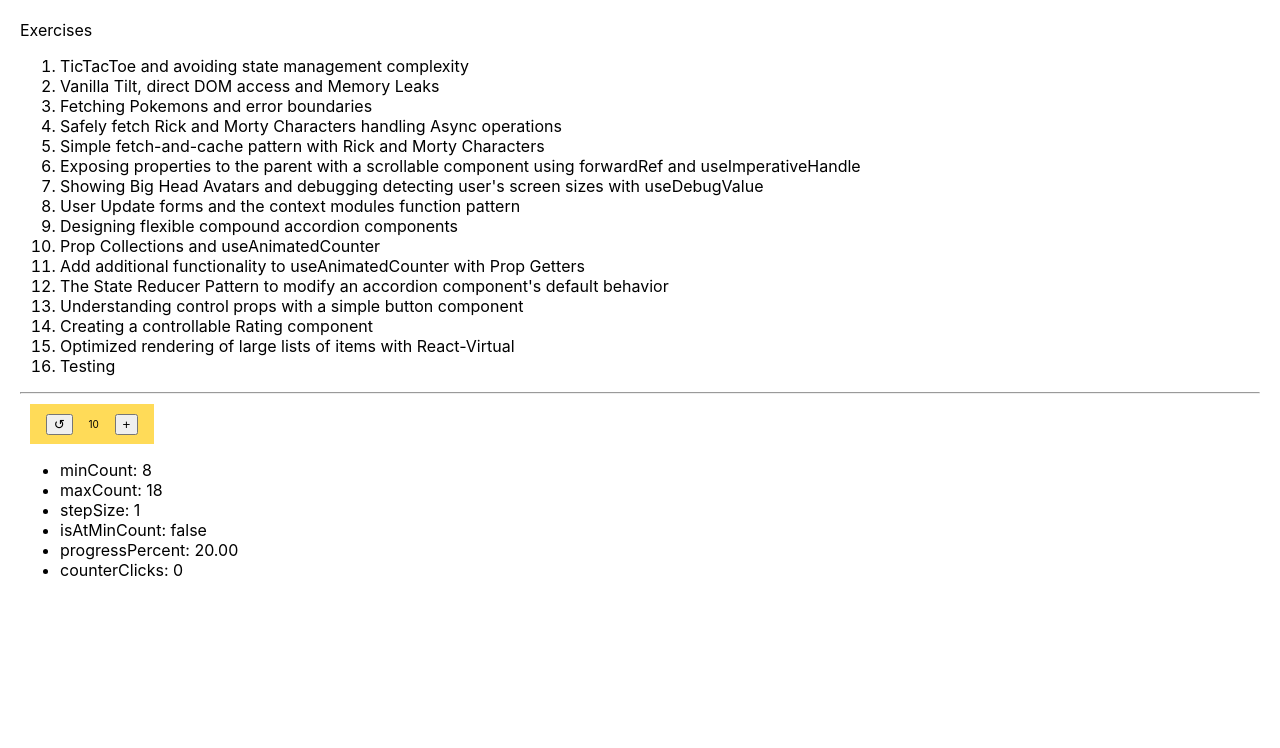
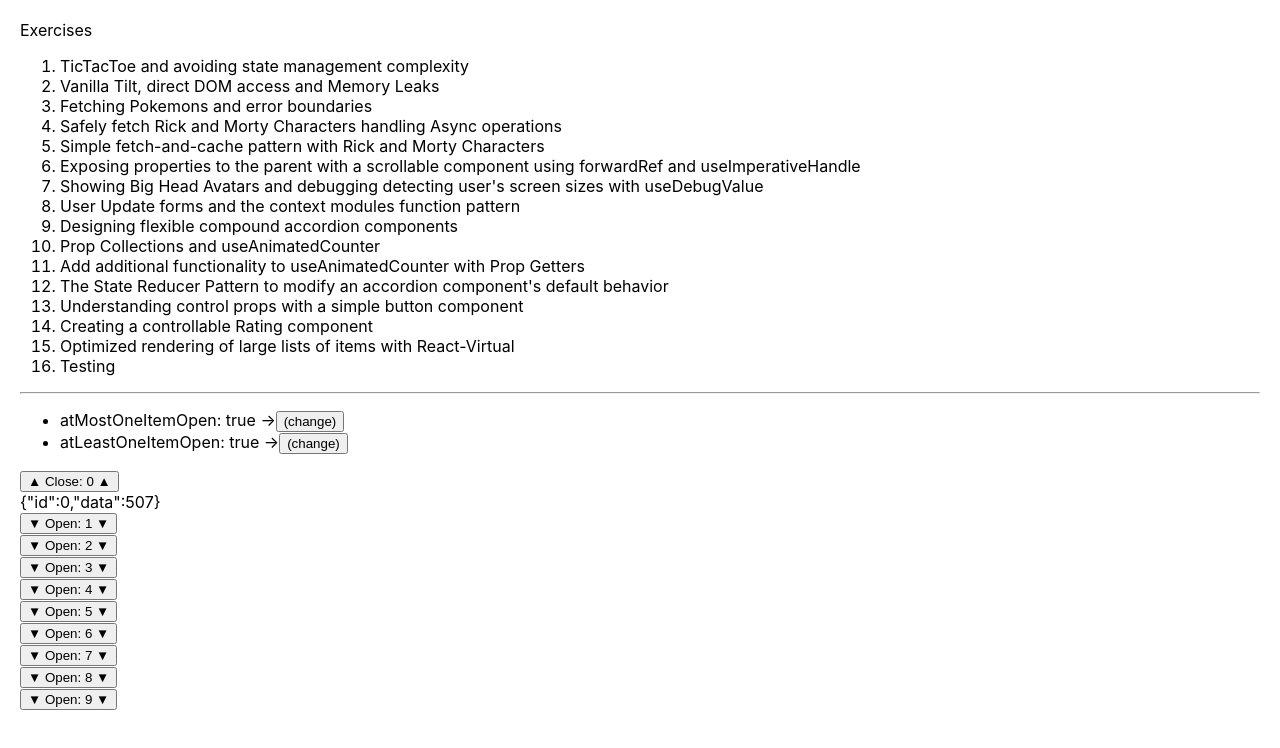
Before and after one commit to rkrux/deep-blue-sea, a React (Create React App) app: page / in a window 1280 px wide. Shown: the top 748 px of the page. Built offline with nearby package versions, Linux system fonts and the light colour scheme.

Commit message:
added remaining sols

```diff
--- a/src/App.tsx
+++ b/src/App.tsx
@@ -12,8 +12,11 @@ import {
 	Eight,
 	Nine,
 	Ten,
+	Eleven,
+	Twelve,
+	Thirteen,
+	Fourteen,
 	Testing,
-	Eleven,
 } from './exercises';
 import './App.css';
 
@@ -83,7 +86,7 @@ const exerciseConfigs: ExerciseConfig[] = [
 	{
 		title:
 			"The State Reducer Pattern to modify an accordion component's default behavior",
-		implementation: <ComingSoon exerciseNumber={12} />,
+		implementation: <Twelve />,
 	},
 	{
 		title: 'Understanding control props with a simple button component',
@@ -104,7 +107,7 @@ const exerciseConfigs: ExerciseConfig[] = [
 ];
 
 function App() {
-	const [exerciseNumber, setExerciseNumber] = useState<Exercise>(10);
+	const [exerciseNumber, setExerciseNumber] = useState<Exercise>(11);
 	return (
 		// Provide the client to your App
 		<QueryClientProvider client={queryClient}>
--- /dev/null
+++ b/src/exercises/12/accordion.jsx
@@ -0,0 +1,173 @@
+import {
+	Children,
+	cloneElement,
+	createContext,
+	useContext,
+	useReducer,
+} from 'react';
+
+function combineReducers(reducers) {
+	return (openItems, action) => {
+		let prevOpenItems = openItems;
+		let currentOpenItems;
+		reducers.forEach((reducer) => {
+			currentOpenItems = reducer(prevOpenItems, action);
+			prevOpenItems = currentOpenItems;
+		});
+		return currentOpenItems;
+	};
+}
+
+// Close any other open item before opening another one
+function atMostOneItemOpenReducer(openItems, action) {
+	switch (action.type) {
+		case 'open':
+			return openItems.length > 1 ? [0] : [action.index];
+		case 'close':
+			return openItems.filter((itemIndex) => itemIndex !== action.index);
+		default:
+			throw new Error(
+				`Invalid action type ${action.type} for atMostOneItemOpenReducer`
+			);
+	}
+}
+
+// Don't let the last opened item be closed
+function atLeastOneItemOpenReducer(openItems, action) {
+	switch (action.type) {
+		case 'open':
+			return [...openItems, action.index];
+		case 'close':
+			return openItems.length === 1
+				? openItems
+				: openItems.filter((itemIndex) => itemIndex !== action.index);
+		default:
+			throw new Error(
+				`Invalid action type ${action.type} for atLeastOneItemOpenReducer`
+			);
+	}
+}
+
+function defaultReducer(openItems, action) {
+	switch (action.type) {
+		case 'open':
+			return [...openItems, action.index];
+		case 'close':
+			return openItems.filter((itemIndex) => itemIndex !== action.index);
+		default:
+			throw new Error(`Invalid action type ${action.type} for defaultReducer`);
+	}
+}
+
+function Accordion({ children, reducer = defaultReducer }) {
+	const childArray = Children.toArray(children);
+	const [openItems, dispatch] = useReducer(reducer, [0]); // TODO: Use Set here instead of Array to avoid duplicates
+
+	return (
+		<div>
+			{childArray.map((child, index) => {
+				if (child.type !== AccordionItem) {
+					throw new Error(
+						`child.type ${child.type} not alllowed inside Accordion FC`
+					);
+				}
+
+				return (
+					<>
+						{cloneElement(child, {
+							itemData: {
+								isOpen: openItems.includes(index),
+							},
+							toggleItem: () =>
+								dispatch({
+									type: openItems.includes(index) ? 'close' : 'open',
+									index,
+								}),
+						})}
+					</>
+				);
+			})}
+		</div>
+	);
+}
+
+const AccordionItemContext = createContext();
+function AccordionItemProvider({ children, itemData, toggleItem }) {
+	return (
+		<AccordionItemContext.Provider value={[itemData, toggleItem]}>
+			{children}
+		</AccordionItemContext.Provider>
+	);
+}
+function useAccordionItemContext() {
+	const accordionItemContext = useContext(AccordionItemContext);
+	if (!accordionItemContext) {
+		throw new Error(
+			'useAccordionItemContext unable to be used w/o AccordionItemProvider'
+		);
+	}
+	return accordionItemContext;
+}
+function AccordionItem(props) {
+	const { children, itemData, toggleItem, ...restProps } = props;
+
+	return (
+		<AccordionItemProvider itemData={itemData} toggleItem={toggleItem}>
+			<div {...restProps}>{children}</div>
+		</AccordionItemProvider>
+	);
+}
+
+function AccordionPanel({ children, ...restProps }) {
+	const [itemData] = useAccordionItemContext();
+	if (!itemData.isOpen) {
+		return null;
+	}
+
+	return <div {...restProps}>{children}</div>;
+}
+
+function AccordionButton({ children, handleOnClick, ...restProps }) {
+	const [_, toggleItem] = useAccordionItemContext();
+	const onClickHandler = handleOnClick ?? toggleItem;
+
+	return (
+		<button onClick={onClickHandler} {...restProps}>
+			{children}
+		</button>
+	);
+}
+
+function AccordionButtonOpen({ children }) {
+	const [itemData, toggleItem] = useAccordionItemContext();
+	if (itemData.isOpen) {
+		return null;
+	}
+
+	return (
+		<AccordionButton handleOnClick={toggleItem}>{children}</AccordionButton>
+	);
+}
+
+function AccordionButtonClose({ children }) {
+	const [itemData, toggleItem] = useAccordionItemContext();
+	if (!itemData.isOpen) {
+		return null;
+	}
+
+	return (
+		<AccordionButton handleOnClick={toggleItem}>{children}</AccordionButton>
+	);
+}
+
+export {
+	atMostOneItemOpenReducer,
+	atLeastOneItemOpenReducer,
+	defaultReducer,
+	combineReducers,
+	Accordion,
+	AccordionItem,
+	AccordionPanel,
+	AccordionButtonOpen,
+	AccordionButtonClose,
+};
--- /dev/null
+++ b/src/exercises/12/index.jsx
@@ -0,0 +1,78 @@
+import { useState } from 'react';
+import {
+	atLeastOneItemOpenReducer,
+	atMostOneItemOpenReducer,
+	combineReducers,
+	Accordion,
+	AccordionItem,
+	AccordionPanel,
+	AccordionButtonOpen,
+	AccordionButtonClose,
+} from './accordion';
+
+const accordionData = Array.from({ length: 10 }, (_, index) => {
+	return {
+		id: index,
+		data: Math.floor(Math.random() * 1000),
+	};
+});
+
+export default function Twelve() {
+	const [accordionConfig, setAccordionConfig] = useState({
+		atMostOneItemOpen: true,
+		atLeastOneItemOpen: true,
+	});
+
+	return (
+		<>
+			<div>
+				<ul>
+					<li>
+						atMostOneItemOpen: {String(accordionConfig.atMostOneItemOpen)}{' '}
+						{'->'}
+						<button
+							onClick={() => {
+								setAccordionConfig({
+									...accordionConfig,
+									atMostOneItemOpen: !accordionConfig.atMostOneItemOpen,
+								});
+							}}
+						>
+							(change)
+						</button>
+					</li>
+					<li>
+						atLeastOneItemOpen: {String(accordionConfig.atLeastOneItemOpen)}{' '}
+						{'->'}
+						<button
+							onClick={() => {
+								setAccordionConfig({
+									...accordionConfig,
+									atLeastOneItemOpen: !accordionConfig.atLeastOneItemOpen,
+								});
+							}}
+						>
+							(change)
+						</button>
+					</li>
+				</ul>
+			</div>
+			<Accordion
+				reducer={combineReducers([
+					atLeastOneItemOpenReducer,
+					atMostOneItemOpenReducer,
+				])}
+			>
+				{accordionData.map((value) => {
+					return (
+						<AccordionItem>
+							<AccordionButtonOpen>▼ Open: {value.id} ▼</AccordionButtonOpen>
+							<AccordionButtonClose>▲ Close: {value.id} ▲</AccordionButtonClose>
+							<AccordionPanel>{JSON.stringify(value)}</AccordionPanel>
+						</AccordionItem>
+					);
+				})}
+			</Accordion>
+		</>
+	);
+}
--- /dev/null
+++ b/src/exercises/13/index.jsx
@@ -0,0 +1 @@
+export default function Thirteen() {}
--- /dev/null
+++ b/src/exercises/14/index.jsx
@@ -0,0 +1 @@
+export default function Fourteen() {}
--- a/src/exercises/index.tsx
+++ b/src/exercises/index.tsx
@@ -9,7 +9,10 @@ import Eight from './8';
 import Nine from './9';
 import Ten from './10';
 import Eleven from './11';
+import Twelve from './12';
 import Testing from './testing';
+import Thirteen from './13';
+import Fourteen from './14';
 
 const ComingSoon = ({ exerciseNumber }: { exerciseNumber: number }) => (
 	<div>{`Coming soon ${exerciseNumber}`}</div>
@@ -27,6 +30,9 @@ export {
 	Nine,
 	Ten,
 	Eleven,
+	Twelve,
+	Thirteen,
+	Fourteen,
 	Testing,
 	ComingSoon,
 };
```
